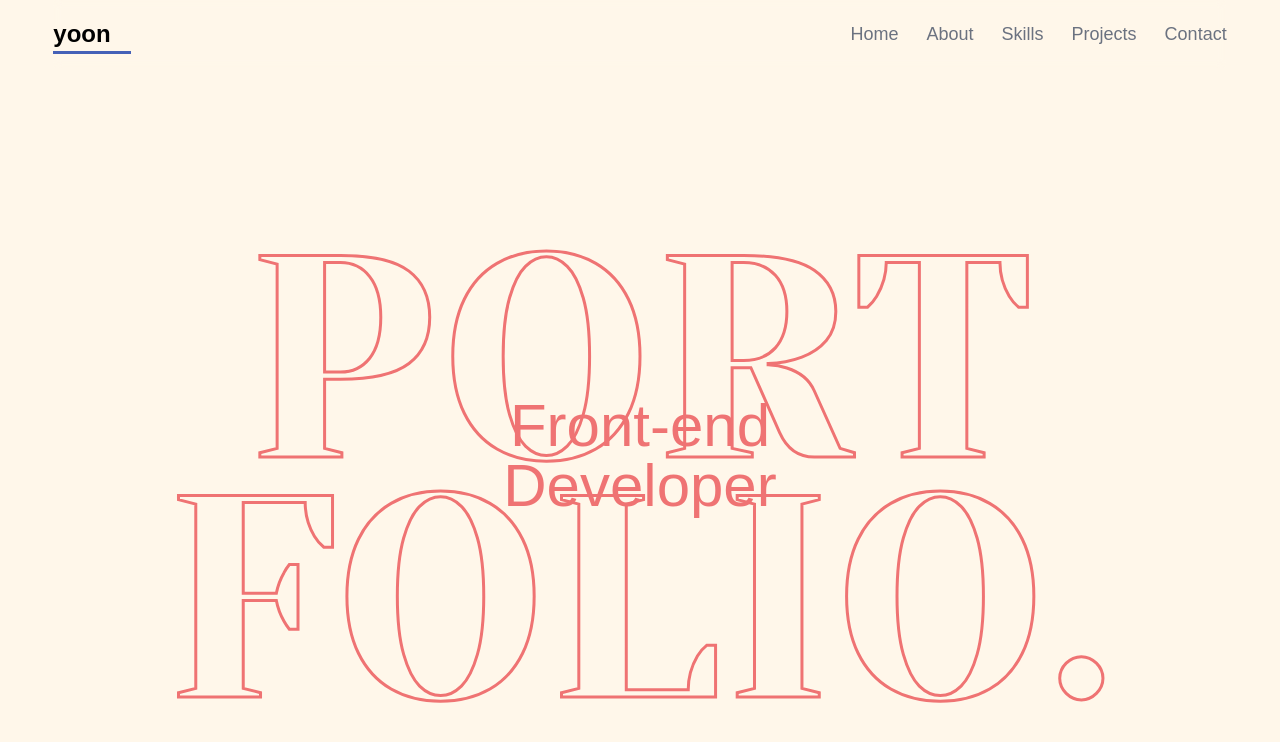
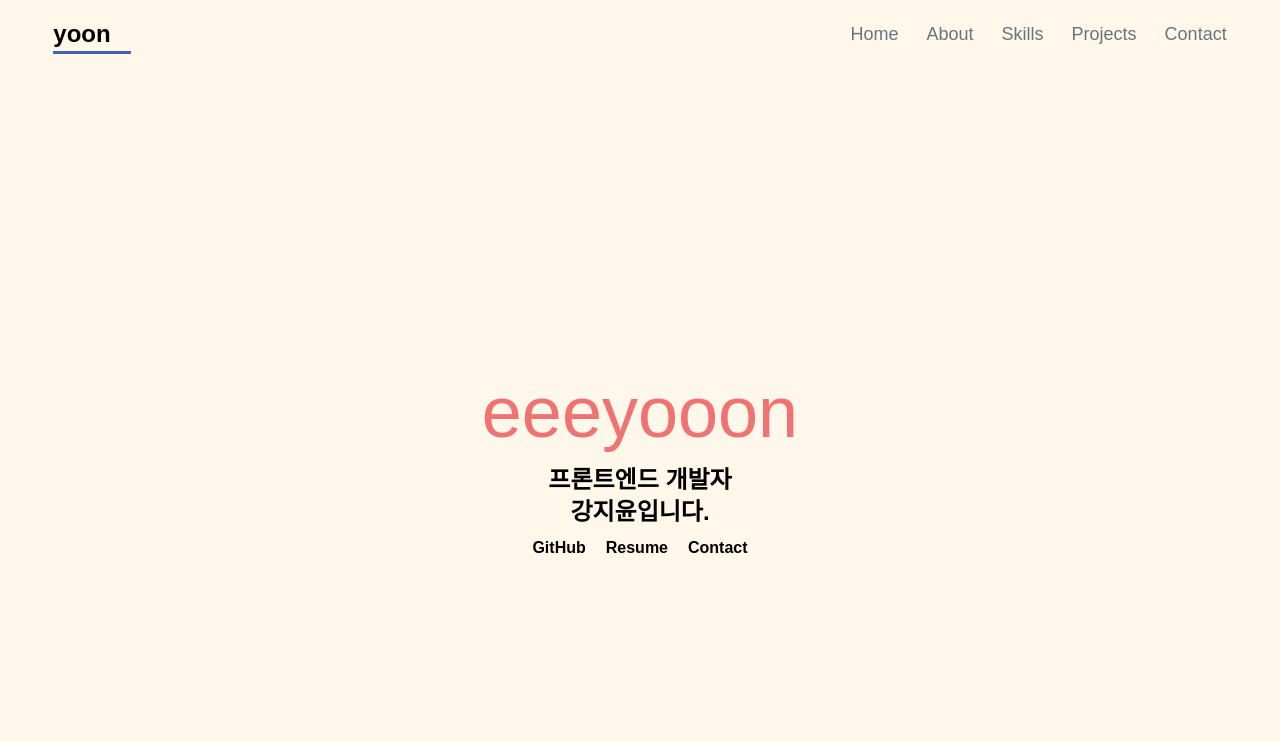
Before and after one commit to eeeyooon/portfolio, a Next.js app: page / in a window 1280 px wide. Shown: the top 742 px of the page. Built offline with nearby package versions, Linux system fonts and the light colour scheme; a web font is replaced by a local one.

Commit message:
style: onboard 스타일 수정

```diff
--- a/src/components/About/SlotMachine.tsx
+++ b/src/components/About/SlotMachine.tsx
@@ -77,7 +77,7 @@ export default function SlotMachine({ sentence }: Props) {
         <LuShuffle />
       </motion.button>
       <span className="md:text-2xl text-lg font-thin text-gray-700 ml-2">
-        강지윤입니다.
+        입니다.
       </span>
     </div>
   );
--- a/src/components/Home/Onboard.tsx
+++ b/src/components/Home/Onboard.tsx
@@ -3,18 +3,26 @@ import useTypeword from "@/hooks/useTypeword";
 import Link from "next/link";
 
 export default function Onboard() {
-  const text = useTypeword("PORT\nFOLIO.", 200);
+  const text = useTypeword("eeeyooon", 100);
 
   return (
-    <section className=" bg-primary h-screen text-center flex justify-center items-center selection:bg-red_color mt-8">
-      <div className="relative mt-20 md:w-[1057px] h-[600px] w-[400px]">
-        <span className="md:text-[18rem] text-[8rem] md:font-outline-red whitespace-pre-linere leading-[15rem] font-yeseva text-primary ">
-          {text}
-        </span>
-        <div className="font-shrik text-red_color md:text-6xl text-4xl leading-[2.8rem] absolute top-1/2 right-1/2 translate-x-1/2 translate-y-[-120%] ">
-          Front-end
-          <br /> Developer
-        </div>
+    <section className="bg-primary h-screen text-center flex flex-col justify-center items-center selection:bg-red_color">
+      <p className="font-shrik text-red_color md:text-7xl text-5xl">{text}</p>
+      <div className="text-xl md:text-2xl h-10 mt-4">
+        <p className="font-bold">
+          프론트엔드 개발자 <br />강지윤입니다.
+        </p>
+      </div>
+      <div className="flex flex-row gap-5 text-xs font-bold md:text-base mt-8">
+        <Link href="#" target="_blank">
+          GitHub
+        </Link>
+        <Link href="#" target="_blank">
+          Resume
+        </Link>
+        <Link href="#" target="_blank">
+          Contact
+        </Link>
       </div>
     </section>
   );
```
